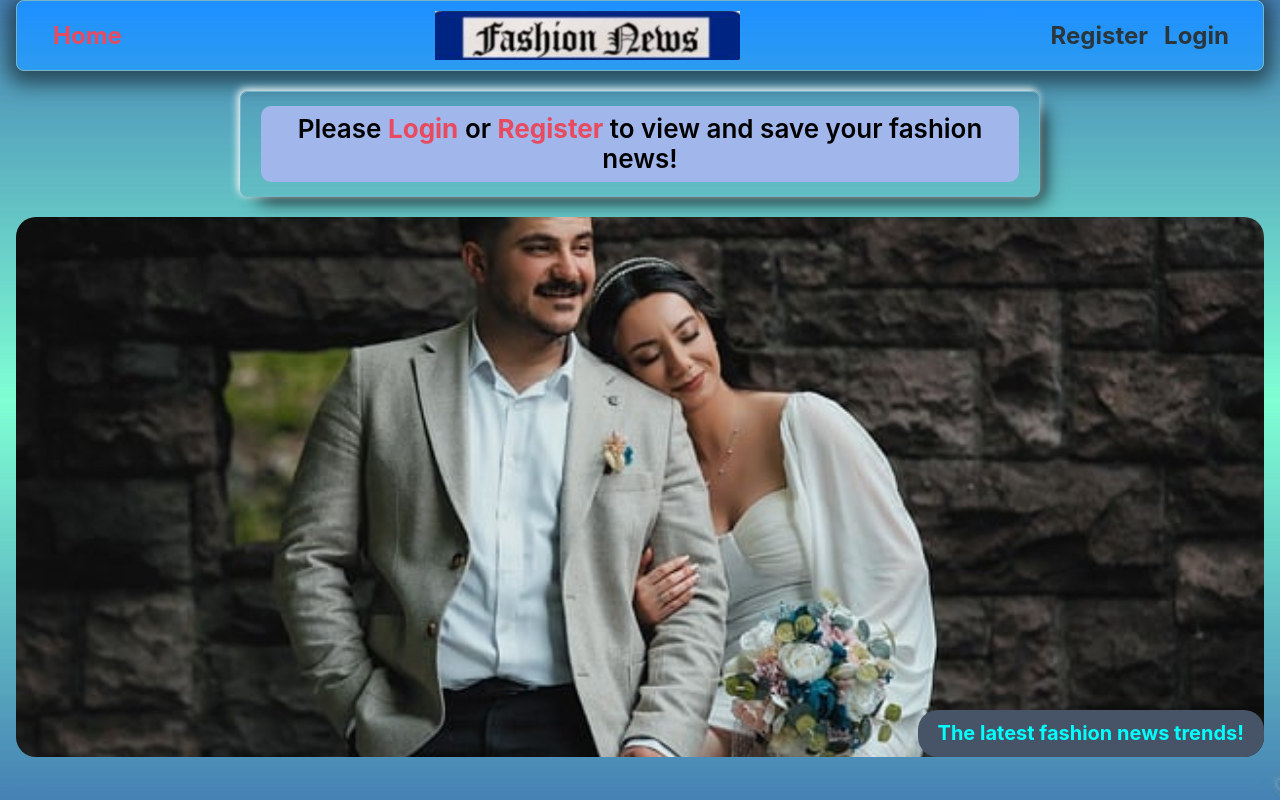
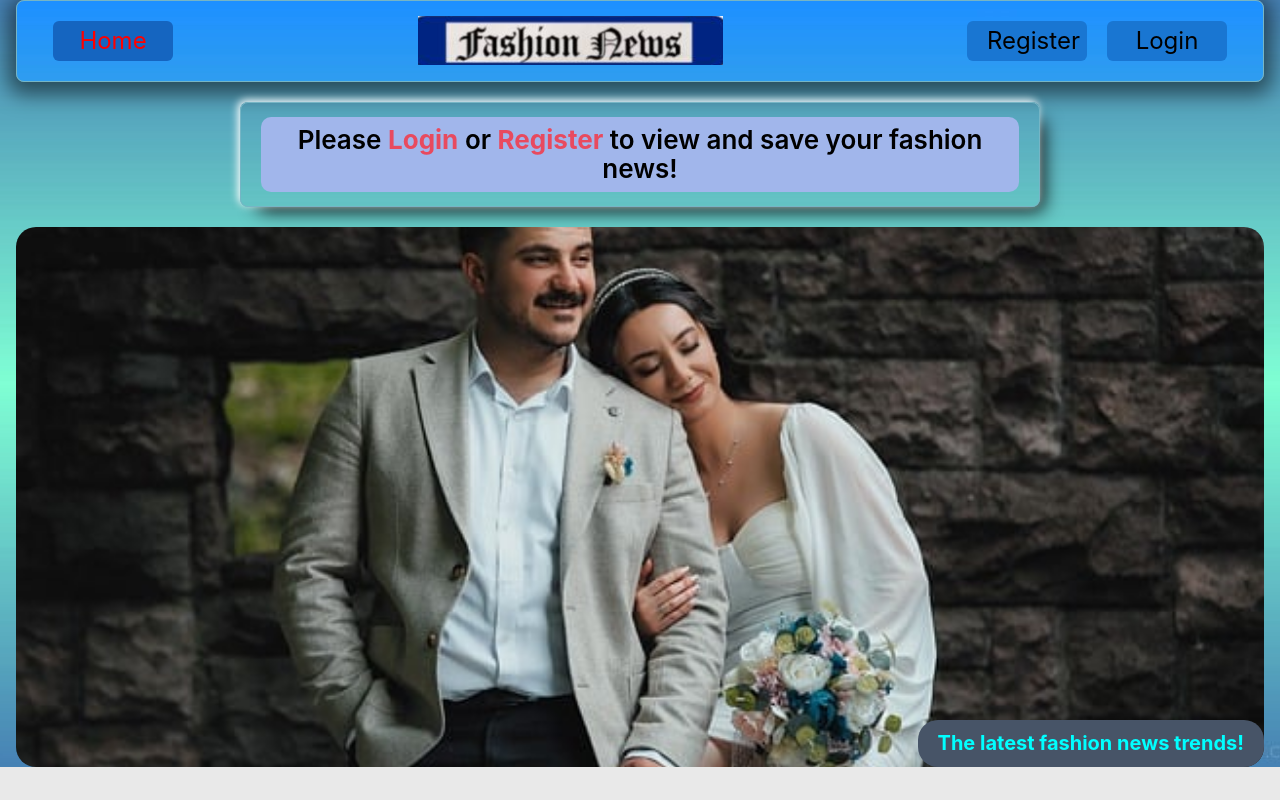
Before and after one commit to PetroMazuryk/fashion-news, a React (Vite) app: page / in a window 1280 px wide. Built offline with nearby package versions, Linux system fonts and the light colour scheme; no server answers.

Commit message:
add component ripple button

```diff
--- a/src/components/AuthNav/AuthNav.jsx
+++ b/src/components/AuthNav/AuthNav.jsx
@@ -1,19 +1,24 @@
 import { NavLink } from 'react-router-dom';
 import clsx from 'clsx';
+import RippleButton from '../RippleButton/RippleButton';
 import css from './AuthNav.module.css';
 
 export const AuthNav = () => {
-  const buildLinkClass = ({ isActive }) => {
-    return clsx(css.link, isActive && css.active);
-  };
-
   return (
     <div className={css.wrapper}>
-      <NavLink to="/register" className={buildLinkClass}>
-        Register
+      <NavLink to="/register" className={css.link}>
+        {({ isActive }) => (
+          <RippleButton isActive={isActive} className={clsx(css.rippleButton)}>
+            Register
+          </RippleButton>
+        )}
       </NavLink>
-      <NavLink to="/login" className={buildLinkClass}>
-        Login
+      <NavLink to="/login" className={css.link}>
+        {({ isActive }) => (
+          <RippleButton isActive={isActive} className={clsx(css.rippleButton)}>
+            Login
+          </RippleButton>
+        )}
       </NavLink>
     </div>
   );
--- a/src/components/AuthNav/AuthNav.module.css
+++ b/src/components/AuthNav/AuthNav.module.css
@@ -4,18 +4,14 @@
 
 .link {
   display: inline-block;
-  padding: 8px;
+
+  margin: 6px 10px;
   font-size: 20px;
-  font-weight: 700;
-  color: #2a363b;
-}
-
-.link.active {
-  color: #e84a5f;
 }
 
 @media screen and (min-width: 480px) {
   .link {
+    margin: 2px 10px;
     font-size: 20px;
   }
 }
--- a/src/components/Navigation/Navigation.jsx
+++ b/src/components/Navigation/Navigation.jsx
@@ -2,18 +2,22 @@ import { NavLink } from 'react-router-dom';
 import { useAuth } from '../../hooks';
 import clsx from 'clsx';
 import css from './Navigation.module.css';
-
+import RippleButton from '../RippleButton/RippleButton';
 export const Navigation = () => {
   const { isLoggedIn } = useAuth();
   const buildLinkClass = ({ isActive }) => {
     return clsx(css.link, isActive && css.active);
   };
-
   return (
     <nav className={css.nav}>
-      <NavLink to="/" className={buildLinkClass}>
-        Home
+      <NavLink to="/" className={css.link}>
+        {({ isActive }) => (
+          <RippleButton isActive={isActive} className={clsx(css.rippleButton)}>
+            Home
+          </RippleButton>
+        )}
       </NavLink>
+
       {isLoggedIn && (
         <NavLink to="/fashion-news" className={buildLinkClass}>
           Fashion News
--- a/src/components/Navigation/Navigation.module.css
+++ b/src/components/Navigation/Navigation.module.css
@@ -5,13 +5,8 @@
 .link {
   display: inline-block;
   padding: 4px;
-  font-size: 18px;
+  font-size: 20px;
   font-weight: 700;
-  color: #2a363b;
-}
-
-.link.active {
-  color: #e84a5f;
 }
 
 @media screen and (min-width: 480px) {
--- /dev/null
+++ b/src/components/RippleButton/RippleButton.jsx
@@ -0,0 +1,57 @@
+import { useRef } from 'react';
+import clsx from 'clsx';
+import css from './RippleButton.module.css';
+
+const RippleButton = ({ children, once, className, isActive, ...props }) => {
+  const buttonRef = useRef(null);
+
+  const handleClick = e => {
+    const button = buttonRef.current;
+    if (!button) return;
+
+    if (once && button.querySelector(`.${css.ripple}`)) {
+      button.querySelector(`.${css.ripple}`).remove();
+    }
+
+    const ripple = document.createElement('span');
+    const diameter = Math.max(button.clientWidth, button.clientHeight);
+    const radius = diameter / 2;
+
+    ripple.style.width = ripple.style.height = `${diameter}px`;
+    ripple.style.left = `${
+      e.pageX - (button.getBoundingClientRect().left + window.scrollX) - radius
+    }px`;
+    ripple.style.top = `${
+      e.pageY - (button.getBoundingClientRect().top + window.scrollY) - radius
+    }px`;
+    ripple.className = css.ripple;
+
+    button.appendChild(ripple);
+
+    const animationDuration = getAnimationDuration(ripple);
+    setTimeout(() => {
+      ripple.remove();
+    }, animationDuration);
+  };
+
+  const getAnimationDuration = ripple => {
+    const animationDuration = window.getComputedStyle(ripple).animationDuration;
+    return animationDuration.includes('ms')
+      ? parseFloat(animationDuration)
+      : parseFloat(animationDuration) * 1000;
+  };
+
+  return (
+    <button
+      ref={buttonRef}
+      className={clsx(css.rippleButton, className, isActive && css.active)}
+      onClick={handleClick}
+      data-ripple={once ? 'once' : ''}
+      {...props}
+    >
+      {children}
+    </button>
+  );
+};
+
+export default RippleButton;
--- /dev/null
+++ b/src/components/RippleButton/RippleButton.module.css
@@ -0,0 +1,30 @@
+.rippleButton {
+  position: relative;
+  overflow: hidden;
+  width: 120px;
+  color: black;
+  background-color: #1976d2;
+  border-radius: 6px;
+  padding: 6px 20px;
+  border: none;
+  outline: none;
+  cursor: pointer;
+}
+
+.ripple {
+  position: absolute;
+  border-radius: 50%;
+  transform: scale(0);
+  animation: ripple-effect 0.6s linear;
+  background-color: rgba(255, 255, 255, 0.7);
+}
+.rippleButton.active {
+  background-color: #1565c0;
+  color: red;
+}
+@keyframes ripple-effect {
+  to {
+    transform: scale(4);
+    opacity: 0;
+  }
+}
--- a/src/index.css
+++ b/src/index.css
@@ -13,9 +13,13 @@
   --box-shadow-form: -2px -2px 9px #fff, 8px 8px 16px -8px #eb5757;
   --box-shadow-input: -5px -5px 9px #fff inset, 4px 8px 14px -6px #000 inset;
 }
+
 html {
-  height: 100%;
+  /* height: 100%; */
+  /* margin: 0;
+  padding: 0; */
 }
+
 body {
   height: 100%;
   font-family: -apple-system, BlinkMacSystemFont, 'Segoe UI', 'Roboto', 'Oxygen',
@@ -31,6 +35,7 @@ body {
   background-image: url(./assets/bg_2.jpg);
   background-repeat: no-repeat;
   background-size: cover;
+  background-position: center;
 }
 
 h1,
```
